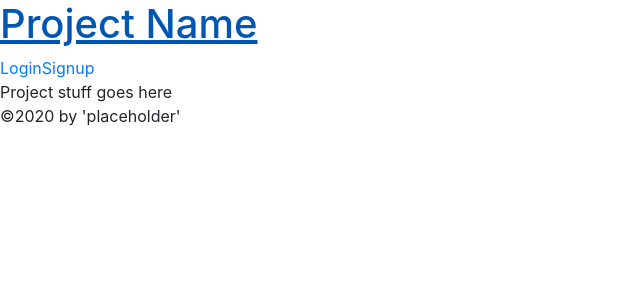
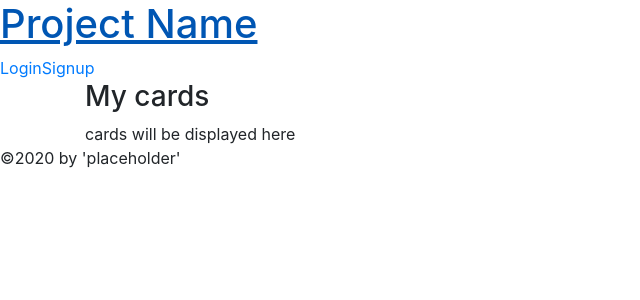
Before and after one commit to TRemigi/Roll-a-Jazz, a React (Create React App) app in the folder client/: page / in a window 1280 px wide. Shown: the top 300 px of the page, without its empty margins (0-640 px from the left). Built offline with nearby package versions, Linux system fonts and the light colour scheme.

Commit message:
skeleton of homepage

```diff
--- a/client/src/pages/Home.js
+++ b/client/src/pages/Home.js
@@ -1,13 +1,18 @@
 import React from 'react';
-
+import 'bootstrap/dist/css/bootstrap.css';
 import { useQuery } from '@apollo/react-hooks';
 
 const Home = () => {
 
   return (
-    <main>
-      <div>
-        <div> Project stuff goes here</div>
+    <main className="container">
+      <div className="row justify-content-center">
+        <div className="col-12">
+          <h3>My cards</h3>
+        </div>
+        <div className="col-12">
+          <div>cards will be displayed here</div>
+        </div>
       </div>
     </main>
   );
```
